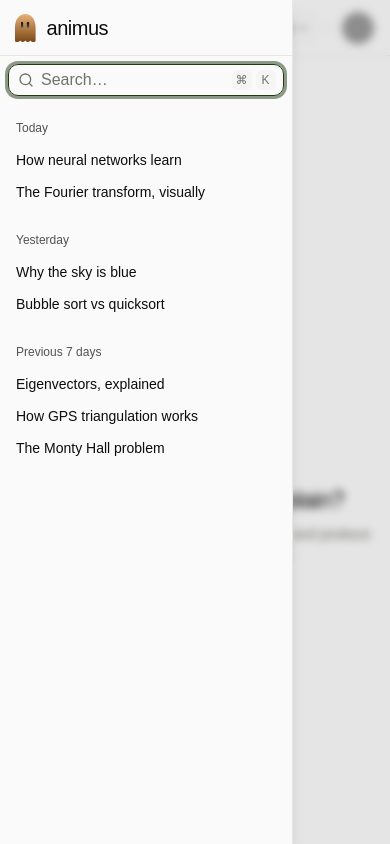
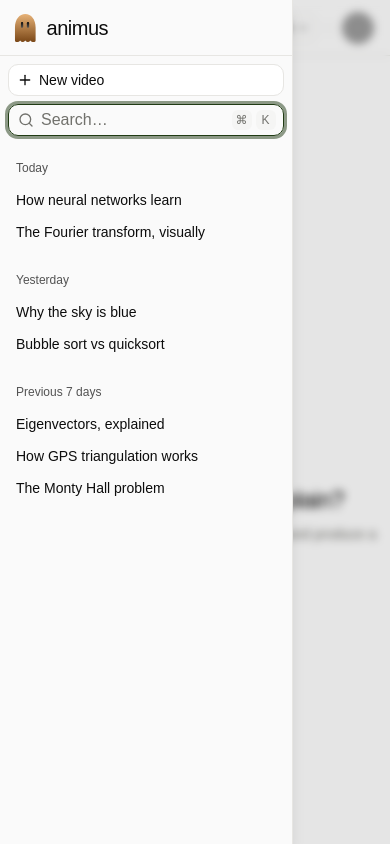
Before and after one commit to KacemMathlouthi/animus, a React (Vite) app in the folder apps/web/: page /studio in a window 390 px wide. Both pictures are taken after a click on the button "Toggle Sidebar". Built offline with nearby package versions, Linux system fonts and the light colour scheme; grey boxes are pictures that could not be loaded.

Commit message:
feat(web): add a new-video button and ready the shell for the workspace
Add a New video button at the top of the sidebar, and make the shell content
full-bleed and viewport-height bounded (internal scrolling) so the studio
workspace can fill the area below the header.

```diff
--- a/apps/web/src/components/app/app-shell.tsx
+++ b/apps/web/src/components/app/app-shell.tsx
@@ -3,7 +3,6 @@ import { AppHeader } from "@/components/app/app-header";
 import { AppSidebar } from "@/components/app/app-sidebar";
 import { SidebarInset, SidebarProvider } from "@/components/ui/sidebar";
 import { TooltipProvider } from "@/components/ui/tooltip";
-import { cn } from "@/lib/utils";
 
 export function AppShell({
 	breadcrumbs,
@@ -14,18 +13,11 @@ export function AppShell({
 }) {
 	return (
 		<TooltipProvider delayDuration={0}>
-			<SidebarProvider className={cn("[--app-wrapper-max-width:80rem]")}>
+			<SidebarProvider>
 				<AppSidebar />
-				<SidebarInset>
+				<SidebarInset className="h-svh overflow-hidden">
 					<AppHeader breadcrumbs={breadcrumbs} />
-					<div
-						className={cn(
-							"flex flex-1 flex-col p-4 md:p-6",
-							"mx-auto w-full max-w-(--app-wrapper-max-width)",
-						)}
-					>
-						{children}
-					</div>
+					<div className="flex min-h-0 flex-1 flex-col">{children}</div>
 				</SidebarInset>
 			</SidebarProvider>
 		</TooltipProvider>
--- a/apps/web/src/components/app/app-sidebar.tsx
+++ b/apps/web/src/components/app/app-sidebar.tsx
@@ -1,6 +1,9 @@
+import { PlusIcon } from "lucide-react";
+import { Link } from "react-router";
 import { ConversationList } from "@/components/app/conversation-list";
 import { SidebarSearch } from "@/components/app/sidebar-search";
 import { Wordmark } from "@/components/landing/wordmark";
+import { Button } from "@/components/ui/button";
 import {
 	Sidebar,
 	SidebarContent,
@@ -29,7 +32,13 @@ export function AppSidebar() {
 				</a>
 			</SidebarHeader>
 			<SidebarContent>
-				<SidebarGroup>
+				<SidebarGroup className="gap-2">
+					<Button asChild className="w-full justify-start" variant="outline">
+						<Link to="/studio">
+							<PlusIcon data-icon="inline-start" />
+							New video
+						</Link>
+					</Button>
 					<SidebarSearch />
 				</SidebarGroup>
 				<ConversationList />
```
